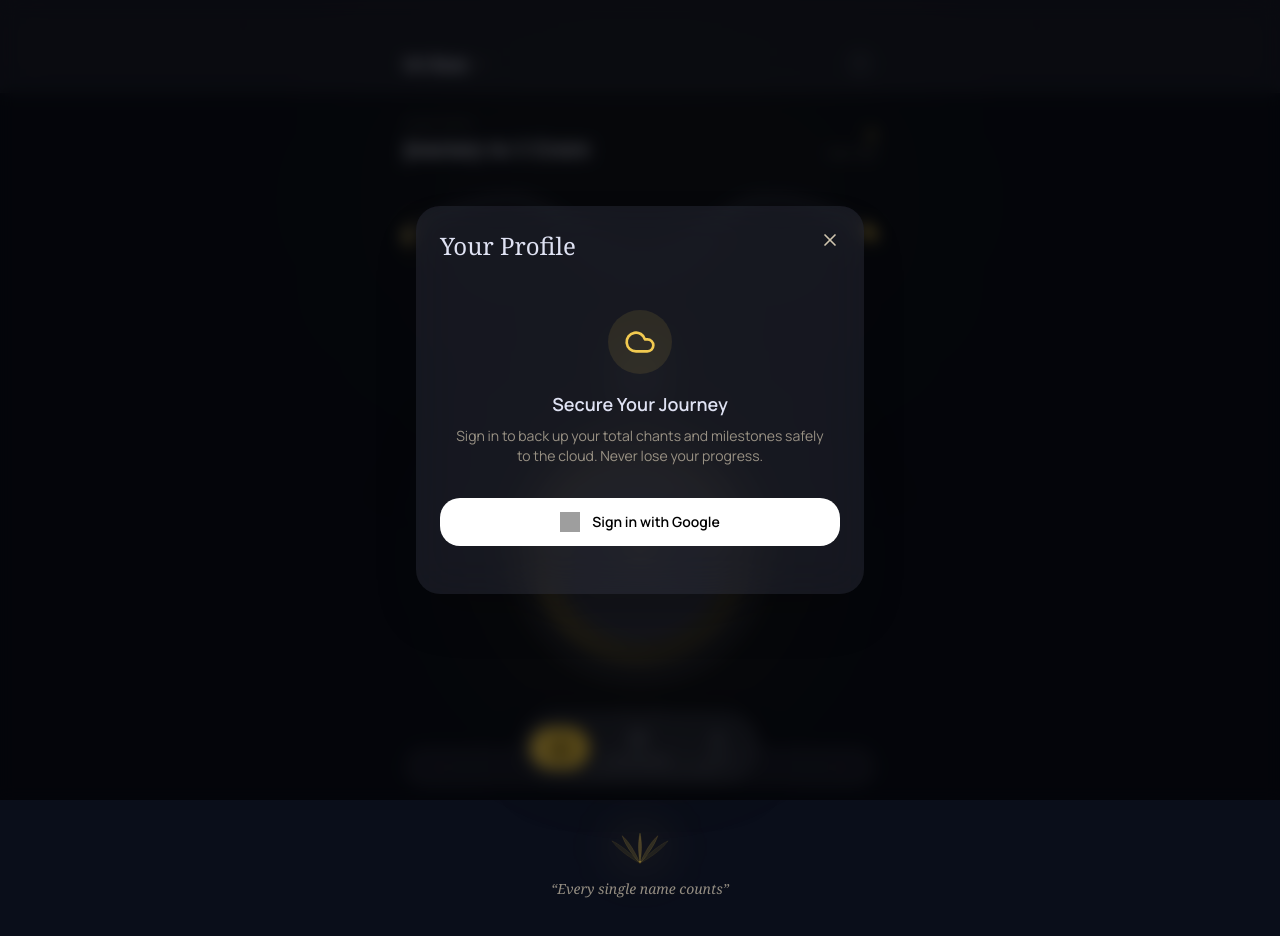
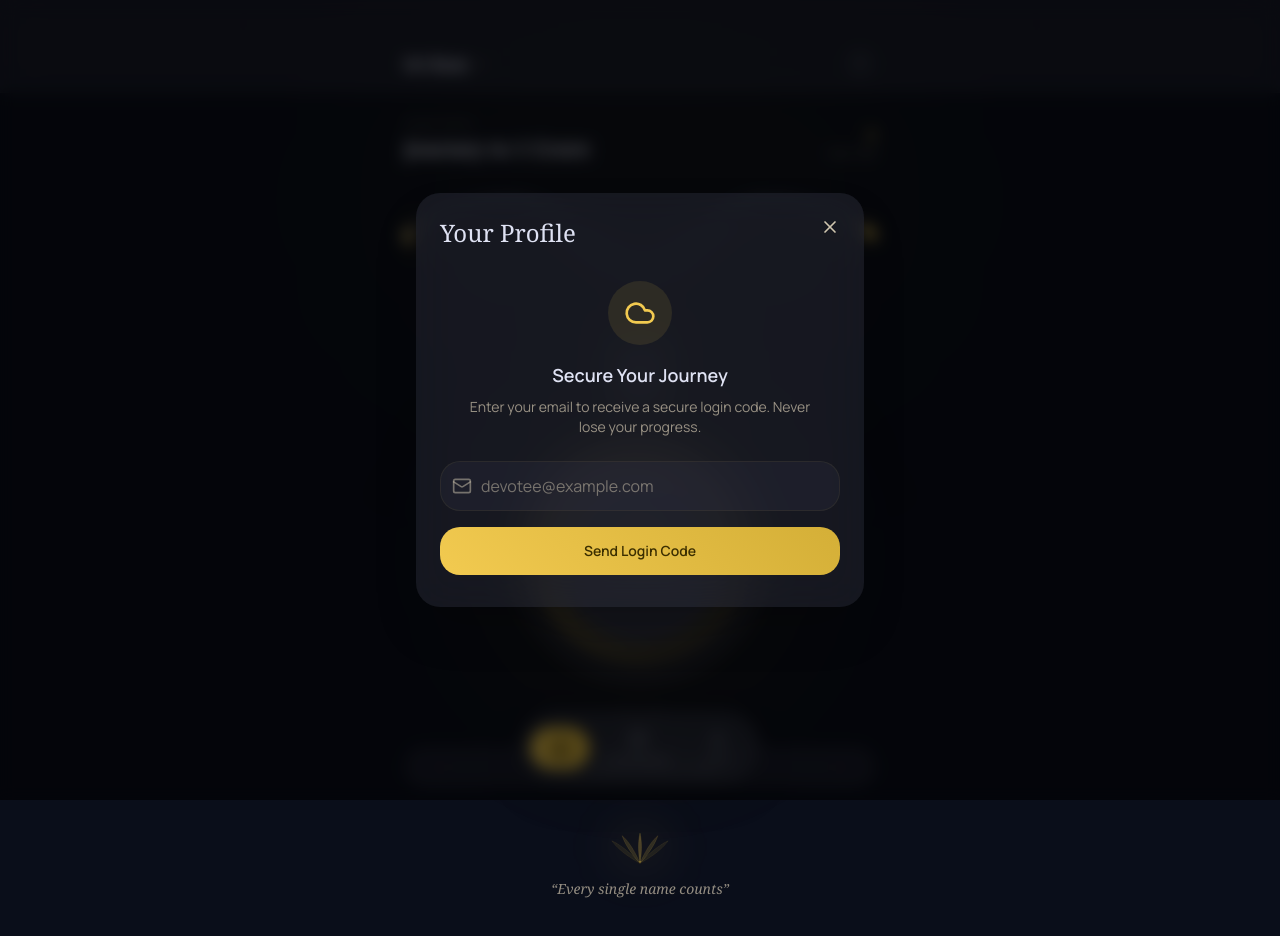
Before and after one commit to achintyasoni29-eng/Naam-jap-corrected-, a Next.js app: page / in a window 1280 px wide. Shown: the top 936 px of the page. Built offline with nearby package versions, Linux system fonts and the light colour scheme; grey boxes are pictures that could not be loaded.

Commit message:
Update ProfileDialog.tsx

```diff
--- a/src/components/sanctuary/ProfileDialog.tsx
+++ b/src/components/sanctuary/ProfileDialog.tsx
@@ -2,7 +2,7 @@
 
 import { useEffect, useState } from 'react';
 import { motion, AnimatePresence } from 'framer-motion';
-import { X, LogIn, LogOut, Cloud, CheckCircle2, AlertCircle } from 'lucide-react';
+import { X, LogOut, Cloud, CheckCircle2, AlertCircle, Mail, KeyRound } from 'lucide-react';
 import { supabase } from '@/lib/supabase';
 import { useNaamJapStore } from '@/lib/store';
 
@@ -12,15 +12,19 @@ interface ProfileDialogProps {
 }
 
 export default function ProfileDialog({ open, onOpenChange }: ProfileDialogProps) {
-  // Supabase User State
   const [user, setUser] = useState<any>(null);
   const [syncStatus, setSyncStatus] = useState<'idle' | 'syncing' | 'success' | 'error'>('idle');
 
-  // Local App Data
+  // Auth States
+  const [email, setEmail] = useState('');
+  const [otp, setOtp] = useState('');
+  const [step, setStep] = useState<'email' | 'otp'>('email');
+  const [loading, setLoading] = useState(false);
+  const [authError, setAuthError] = useState('');
+
   const totalCount = useNaamJapStore((s) => s.totalCount);
   const unlockedMilestones = useNaamJapStore((s) => s.unlockedMilestones);
 
-  // Check if user is logged in when the dialog opens
   useEffect(() => {
     supabase.auth.getSession().then(({ data: { session } }) => {
       setUser(session?.user ?? null);
@@ -33,27 +37,52 @@ export default function ProfileDialog({ open, onOpenChange }: ProfileDialogProps
     return () => subscription.unsubscribe();
   }, []);
 
-  // Handle Google Login
-  const handleGoogleLogin = async (e: React.MouseEvent) => {
-    e.preventDefault(); // Prevents accidental form submissions
-    try {
-      const { error } = await supabase.auth.signInWithOAuth({
-        provider: 'google',
-        // By removing 'options', Supabase automatically defaults to your exact Dashboard Site URL!
-      });
-      if (error) alert("Login Error: " + error.message);
-    } catch (err) {
-      console.error(err);
+  // Send the 6-digit code
+  const handleSendCode = async (e: React.FormEvent) => {
+    e.preventDefault();
+    setLoading(true);
+    setAuthError('');
+
+    const { error } = await supabase.auth.signInWithOtp({
+      email: email,
+    });
+
+    if (error) {
+      setAuthError(error.message);
+    } else {
+      setStep('otp');
     }
+    setLoading(false);
   };
 
-  // Handle Logout
+  // Verify the 6-digit code
+  const handleVerifyCode = async (e: React.FormEvent) => {
+    e.preventDefault();
+    setLoading(true);
+    setAuthError('');
+
+    const { data, error } = await supabase.auth.verifyOtp({
+      email,
+      token: otp,
+      type: 'email',
+    });
+
+    if (error) {
+      setAuthError(error.message);
+    } else {
+      // Success! The useEffect will automatically catch the new user
+      setStep('email');
+      setEmail('');
+      setOtp('');
+    }
+    setLoading(false);
+  };
+
   const handleLogout = async () => {
     await supabase.auth.signOut();
     onOpenChange(false);
   };
 
-  // Save Local Data to Cloud
   const syncToCloud = async () => {
     if (!user) return;
     setSyncStatus('syncing');
@@ -66,7 +95,7 @@ export default function ProfileDialog({ open, onOpenChange }: ProfileDialogProps
           total_chants: totalCount,
           unlocked_milestones: unlockedMilestones,
           updated_at: new Date().toISOString(),
-        }, { onConflict: 'user_id' }); // Upsert updates the row if it exists, creates if it doesn't
+        }, { onConflict: 'user_id' });
 
       if (error) throw error;
 
@@ -84,7 +113,6 @@ export default function ProfileDialog({ open, onOpenChange }: ProfileDialogProps
   return (
     <AnimatePresence>
       <div className="fixed inset-0 z-[100] flex items-center justify-center p-4 sm:p-6">
-        {/* Backdrop */}
         <motion.div
           initial={{ opacity: 0 }}
           animate={{ opacity: 1 }}
@@ -93,14 +121,12 @@ export default function ProfileDialog({ open, onOpenChange }: ProfileDialogProps
           className="absolute inset-0 bg-black/60 backdrop-blur-sm"
         />
 
-        {/* Dialog Content */}
         <motion.div
           initial={{ opacity: 0, scale: 0.95, y: 20 }}
           animate={{ opacity: 1, scale: 1, y: 0 }}
           exit={{ opacity: 0, scale: 0.95, y: 20 }}
           className="relative w-full max-w-md glass rounded-3xl p-6 shadow-2xl overflow-hidden"
         >
-          {/* Close Button */}
           <button
             onClick={() => onOpenChange(false)}
             className="absolute top-4 right-4 p-2 rounded-full hover:bg-surface-container-highest/40 transition-colors text-on-surface-variant"
@@ -110,38 +136,78 @@ export default function ProfileDialog({ open, onOpenChange }: ProfileDialogProps
 
           <h2 className="font-serif text-2xl text-on-surface mb-6">Your Profile</h2>
 
-          {/* IF USER IS NOT LOGGED IN */}
           {!user ? (
-            <div className="flex flex-col items-center justify-center py-6 text-center">
+            <div className="flex flex-col items-center justify-center py-2 text-center">
               <div className="w-16 h-16 rounded-full bg-primary/10 flex items-center justify-center mb-4">
                 <Cloud className="h-8 w-8 text-primary" />
               </div>
               <h3 className="font-body font-semibold text-lg text-on-surface mb-2">Secure Your Journey</h3>
-              <p className="text-sm font-body text-on-surface-variant/70 mb-8 px-4">
-                Sign in to back up your total chants and milestones safely to the cloud. Never lose your progress.
+              <p className="text-sm font-body text-on-surface-variant/70 mb-6 px-4">
+                Enter your email to receive a secure login code. Never lose your progress.
               </p>
 
-              <button
-                onClick={handleGoogleLogin}
-                className="w-full flex items-center justify-center gap-3 py-3.5 px-4 rounded-xl bg-white text-black font-body font-semibold text-sm hover:bg-gray-100 transition-colors active:scale-95"
-              >
-                <img src="https://www.svgrepo.com/show/475656/google-color.svg" alt="Google" className="w-5 h-5" />
-                Sign in with Google
-              </button>
+              {step === 'email' ? (
+                <form onSubmit={handleSendCode} className="w-full space-y-4">
+                  <div className="relative">
+                    <Mail className="absolute left-3 top-1/2 -translate-y-1/2 h-5 w-5 text-on-surface-variant/50" />
+                    <input
+                      type="email"
+                      required
+                      placeholder="devotee@example.com"
+                      value={email}
+                      onChange={(e) => setEmail(e.target.value)}
+                      className="w-full bg-surface-container-highest/30 border border-outline-variant/30 rounded-xl py-3 pl-10 pr-4 text-on-surface placeholder:text-on-surface-variant/50 focus:outline-none focus:ring-2 focus:ring-primary/50"
+                    />
+                  </div>
+                  {authError && <p className="text-xs text-red-400">{authError}</p>}
+                  <button
+                    type="submit"
+                    disabled={loading}
+                    className="w-full flex items-center justify-center py-3.5 px-4 rounded-xl gold-gradient text-on-primary font-body font-semibold text-sm transition-transform active:scale-95 disabled:opacity-70"
+                  >
+                    {loading ? 'Sending Code...' : 'Send Login Code'}
+                  </button>
+                </form>
+              ) : (
+                <form onSubmit={handleVerifyCode} className="w-full space-y-4">
+                  <div className="relative">
+                    <KeyRound className="absolute left-3 top-1/2 -translate-y-1/2 h-5 w-5 text-on-surface-variant/50" />
+                    <input
+                      type="text"
+                      required
+                      placeholder="Enter 6-digit code"
+                      value={otp}
+                      onChange={(e) => setOtp(e.target.value)}
+                      className="w-full bg-surface-container-highest/30 border border-outline-variant/30 rounded-xl py-3 pl-10 pr-4 text-on-surface tracking-widest focus:outline-none focus:ring-2 focus:ring-primary/50"
+                    />
+                  </div>
+                  {authError && <p className="text-xs text-red-400">{authError}</p>}
+                  <button
+                    type="submit"
+                    disabled={loading}
+                    className="w-full flex items-center justify-center py-3.5 px-4 rounded-xl gold-gradient text-on-primary font-body font-semibold text-sm transition-transform active:scale-95 disabled:opacity-70"
+                  >
+                    {loading ? 'Verifying...' : 'Verify Code & Login'}
+                  </button>
+                  <button
+                    type="button"
+                    onClick={() => setStep('email')}
+                    className="text-xs text-primary mt-2 hover:underline"
+                  >
+                    Use a different email
+                  </button>
+                </form>
+              )}
             </div>
           ) : (
-            /* IF USER IS LOGGED IN */
             <div className="space-y-6">
-              {/* User Identity Card */}
               <div className="flex items-center gap-4 p-4 rounded-2xl bg-surface-container-highest/30 ring-1 ring-white/5">
-                <img
-                  src={user.user_metadata?.avatar_url || 'https://via.placeholder.com/150'}
-                  alt="Profile"
-                  className="w-12 h-12 rounded-full border border-primary/20"
-                />
+                <div className="w-12 h-12 rounded-full bg-primary/20 flex items-center justify-center text-primary font-bold text-lg">
+                  {user.email?.charAt(0).toUpperCase()}
+                </div>
                 <div className="flex-1 min-w-0">
                   <p className="text-sm font-semibold font-body text-on-surface truncate">
-                    {user.user_metadata?.full_name || 'Devotee'}
+                    Devotee
                   </p>
                   <p className="text-xs font-body text-on-surface-variant truncate">
                     {user.email}
@@ -149,7 +215,6 @@ export default function ProfileDialog({ open, onOpenChange }: ProfileDialogProps
                 </div>
               </div>
 
-              {/* Cloud Sync Section */}
               <div className="p-5 rounded-2xl border border-primary/20 bg-primary/5">
                 <div className="flex items-start justify-between mb-4">
                   <div>
@@ -173,7 +238,6 @@ export default function ProfileDialog({ open, onOpenChange }: ProfileDialogProps
                 </button>
               </div>
 
-              {/* Logout Button */}
               <button
                 onClick={handleLogout}
                 className="w-full flex items-center justify-center gap-2 py-3 rounded-xl border border-outline-variant/30 text-on-surface-variant font-body font-semibold text-sm hover:bg-surface-container-highest/40 transition-colors"
```
